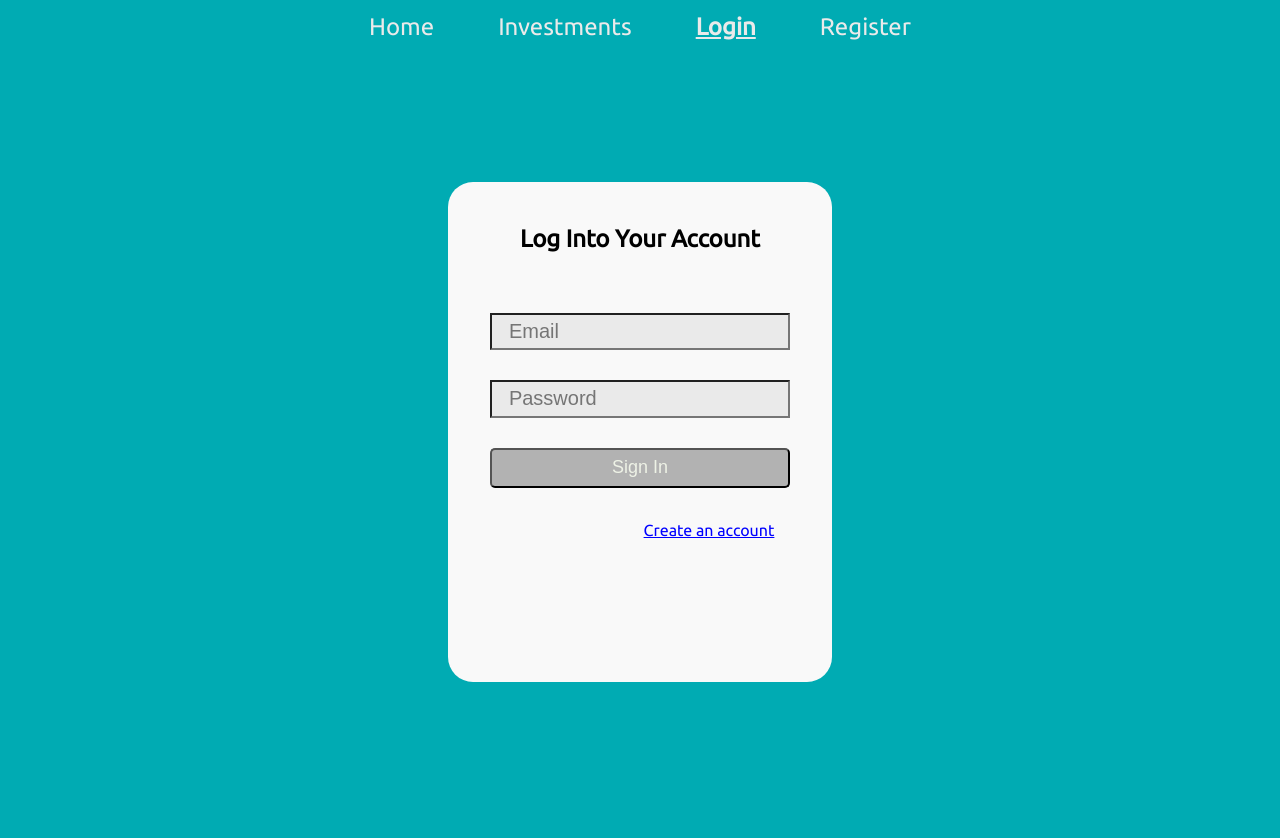
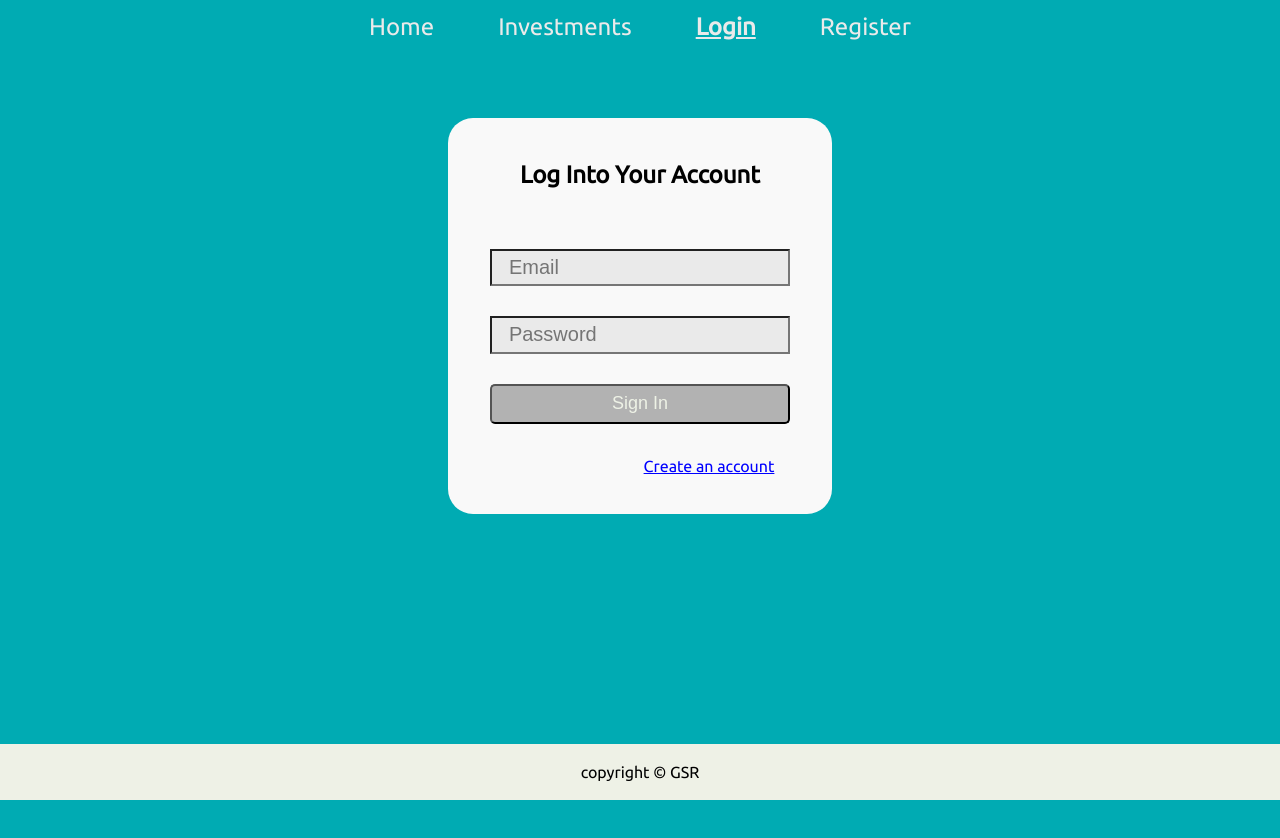
Before and after one commit to gshawnr/caerus_react, a React (Create React App) app: page /login in a window 1280 px wide. Shown: the top 838 px of the page. Before the commit the page ends 800 px from the top, so only its background shows below. Built offline with nearby package versions, Linux system fonts and the light colour scheme.

Commit message:
add footer to all routes

```diff
--- /dev/null
+++ b/src/components/Footer.css
@@ -0,0 +1,8 @@
+footer {
+  background-color: #eef1e6;
+  display: flex;
+  justify-content: center;
+  align-items: center;
+  position: sticky;
+  bottom: 0;
+}
--- /dev/null
+++ b/src/components/Footer.jsx
@@ -0,0 +1,12 @@
+import React from "react";
+import "./Footer.css";
+
+const Footer = () => {
+  return (
+    <footer>
+      <p>copyright &copy; GSR</p>
+    </footer>
+  );
+};
+
+export default Footer;
--- a/src/components/Home.css
+++ b/src/components/Home.css
@@ -44,11 +44,3 @@ section {
   justify-content: space-around;
   align-items: center;
 }
-
-footer {
-  background-color: #eef2e6;
-  min-height: 70px;
-  display: flex;
-  justify-content: center;
-  align-items: center;
-}
--- a/src/components/Home.jsx
+++ b/src/components/Home.jsx
@@ -4,6 +4,9 @@ import LinkedInIcon from "@mui/icons-material/LinkedIn";
 import GitHubIcon from "@mui/icons-material/GitHub";
 import EmailIcon from "@mui/icons-material/Email";
 import WebIcon from "@mui/icons-material/Web";
+
+import Footer from "./Footer";
+
 import "./Home.css";
 
 const Home = () => {
@@ -122,9 +125,6 @@ const Home = () => {
           <WebIcon sx={{ fontSize: 70, color: "#eaeaea" }} />
         </a>
       </section>
-      <footer>
-        <p>copyright &copy; GSR</p>
-      </footer>
     </div>
   );
 };
--- a/src/components/InvestmentForm.jsx
+++ b/src/components/InvestmentForm.jsx
@@ -2,6 +2,7 @@ import React, { useState } from "react";
 import "./InvestmentForm.css";
 import FormControl from "./FormControl";
 import FormButton from "./FormButton";
+import Footer from "./Footer";
 
 function InvestmentForm({
   formHeader = null,
--- a/src/components/Investments.css
+++ b/src/components/Investments.css
@@ -1,3 +1,7 @@
+.investment-container {
+  min-height: 100vh;
+}
+
 .tableContainer {
   height: 500px;
   margin: 5% 15%;
--- a/src/components/Investments.jsx
+++ b/src/components/Investments.jsx
@@ -34,13 +34,15 @@ function Home() {
 
   const navigate = useNavigate();
 
+  const local = "http://localhost:5000/api/";
+
   useEffect(() => {
     const getInvestment = async () => {
       try {
         // add min delay to clearly show loading and improve UX
         const [delayResponse, items] = await Promise.all([
           delay(700),
-          apiCall(`/api/investments`, "GET"),
+          apiCall(local + "investments", "GET"),
         ]);
 
         const { portfolioValue, dataArr } = calculateTableData(items);
@@ -72,7 +74,7 @@ function Home() {
     try {
       inv = investmentFormatter(inv);
 
-      await apiCall(`/api/equities/add`, "POST", JSON.stringify(inv));
+      await apiCall(local + "equities/add", "POST", JSON.stringify(inv));
 
       setIsLoaded(false);
       setAddModal(false);
@@ -85,7 +87,7 @@ function Home() {
   const handleDeleteInvestment = async (inv) => {
     try {
       await apiCall(
-        `/api/equities/remove`,
+        local + "equities/remove",
         "POST",
         JSON.stringify({ ticker: inv.ticker })
       );
@@ -111,7 +113,7 @@ function Home() {
     closeEditModal();
     obj = investmentFormatter(obj);
 
-    await apiCall(`/api/equities/edit`, "PUT", JSON.stringify(obj));
+    await apiCall(local + "equities/edit", "PUT", JSON.stringify(obj));
 
     setIsLoaded(false);
     setRefreshApp(true);
@@ -134,7 +136,7 @@ function Home() {
   };
 
   return (
-    <div className="Parent">
+    <div className="investment-container">
       {!isLoaded && !fetchErrorMsg ? (
         <CircularIndeterminate />
       ) : fetchErrorMsg && fetchErrorCode === 401 ? (
--- a/src/components/LoginForm.css
+++ b/src/components/LoginForm.css
@@ -1,11 +1,11 @@
-div.login-form {
-  min-height: 500px;
+.login-form-body {
+  height: 100vh;
 }
 
 .login-form {
   background-color: #f9f9f9;
   border-radius: 25px;
-  margin: 10% auto;
+  margin: 5% auto;
   max-width: 30%;
   min-width: 30%;
   padding: 3% 2%;
--- a/src/components/LoginForm.jsx
+++ b/src/components/LoginForm.jsx
@@ -2,6 +2,7 @@ import React, { useState } from "react";
 import { useNavigate } from "react-router-dom";
 import FormControl from "./FormControl";
 import FormButton from "./FormButton";
+import Footer from "./Footer";
 
 import("./LoginForm.css");
 
@@ -21,7 +22,7 @@ const LoginForm = () => {
     console.log("login called");
     e.preventDefault();
 
-    const response = await fetch(`/api/login`, {
+    const response = await fetch("http://localhost:5000/api/login", {
       headers: {
         Authorization: "Bearer 1234Test",
         "Content-Type": "application/json",
@@ -38,6 +39,7 @@ const LoginForm = () => {
   };
 
   return (
+    <div className="login-form-body">
       <div className="login-form access-div">
         <h2>Log Into Your Account</h2>
         <form onSubmit={onSubmit}>
@@ -63,6 +65,7 @@ const LoginForm = () => {
           </div>
         </form>
       </div>
+    </div>
   );
 };
 
--- a/src/components/RegisterForm.css
+++ b/src/components/RegisterForm.css
@@ -1,11 +1,11 @@
-div.register-form {
-  min-height: 500px;
+.register-form-body {
+  height: 100vh;
 }
 
 .register-form {
   background-color: #f9f9f9;
   border-radius: 25px;
-  margin: 10% auto;
+  margin: 5% auto;
   max-width: 30%;
   min-width: 30%;
   padding: 3% 2%;
--- a/src/components/RegisterForm.jsx
+++ b/src/components/RegisterForm.jsx
@@ -21,7 +21,7 @@ function RegisterForm() {
   const onSubmit = async (e) => {
     try {
       e.preventDefault();
-      const res = await fetch(`/api/register`, {
+      const res = await fetch("http://localhost:5000/api/register", {
         method: "POST",
         headers: { "Content-Type": "application/json" },
         body: JSON.stringify({ email: user.email, password: user.password }),
@@ -43,6 +43,7 @@ function RegisterForm() {
   };
 
   return (
+    <div className="register-form-body">
       <div className="register-form access-div>">
         <h2>Create an Account</h2>
         <form onSubmit={onSubmit}>
@@ -67,6 +68,7 @@ function RegisterForm() {
           <FormButton btnText="Register" type="submit" />
         </form>
       </div>
+    </div>
   );
 }
 
--- a/src/index.js
+++ b/src/index.js
@@ -4,6 +4,7 @@ import { BrowserRouter } from "react-router-dom";
 import App from "./components/App";
 import reportWebVitals from "./reportWebVitals";
 import Nav from "./components/Nav";
+import Footer from "./components/Footer";
 
 const root = ReactDOM.createRoot(document.getElementById("root"));
 root.render(
@@ -11,6 +12,7 @@ root.render(
     <BrowserRouter>
       <Nav />
       <App />
+      <Footer />
     </BrowserRouter>
   </React.StrictMode>
 );
```
Lines whose indentation alone changed are shown as unchanged.
